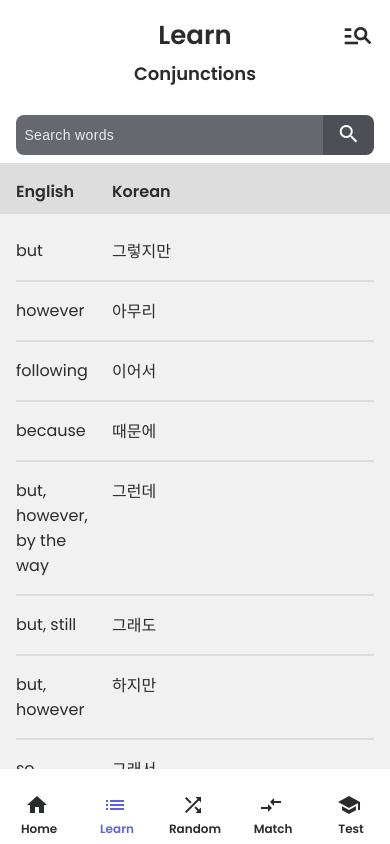
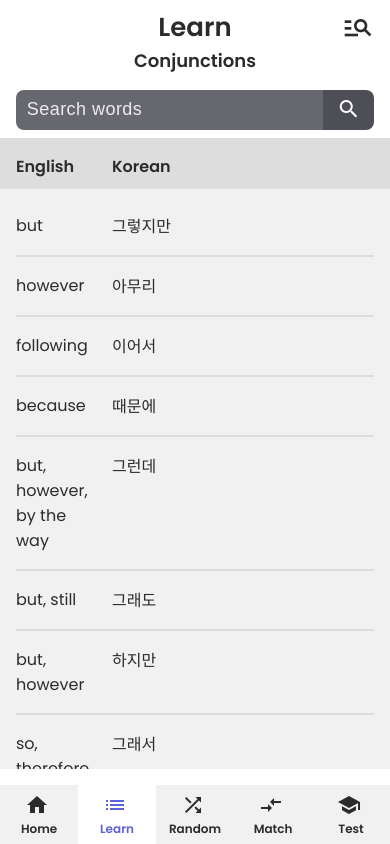
Before and after one commit to DanielHearn/korean-handbook, a Vue app: page /content/conjunctions/info in a window 390 px wide. Built offline with nearby package versions, Linux system fonts and the light colour scheme.

Commit message:
Fix mobile styling

```diff
--- a/src/components/App/App.scss
+++ b/src/components/App/App.scss
@@ -317,7 +317,7 @@ button {
   position: absolute;
   top: 0;
   right: 0;
-  padding: 16px;
+  padding: Calc($spacing / 2) $spacing;
   z-index: 999;
   font-size: 2rem;
   cursor: pointer;
@@ -370,6 +370,11 @@ button {
     justify-content: center;
     align-items: center;
     text-align: center;
+    padding : Calc($spacing / 2) $spacing;
+    padding-bottom: 0;
+    h2 {
+      margin: 0;
+    }
   }
   .main {
     flex-direction: column;
@@ -385,10 +390,6 @@ button {
       .link-description {
         font-size: $xs-size-mobile;
       }
-    }
-    .header-panel {
-      padding: $spacing;
-      padding-bottom: 0;
     }
     .page-content {
       padding: $spacing;
@@ -418,6 +419,7 @@ button {
     }
     .grid-search {
       background: none;
+      padding-top: 0;
     }
     .search-form {
       max-width: 100%;
@@ -438,6 +440,7 @@ button {
   .tabs {
     width: 100%;
     height: 4em;
+    background: $off-white;
     &-item {
       flex: 1;
       align-items: center;
@@ -470,7 +473,4 @@ button {
       height: 60px;
     }
   }
-  .button--primary, .button--secondary, input {
-    font-size: $xs-size-mobile;
-  }
 }
--- a/src/scss/variables.scss
+++ b/src/scss/variables.scss
@@ -21,7 +21,7 @@ $xl-size: 2.375rem;
 $l-size: 1.625rem;
 $m-size: 1.375rem;
 $s-size: 1.125rem;
-$xs-size: 1srem;
+$xs-size: 1rem;
 
 $xxl-size-mobile: 1.875rem;
 $xl-size-mobile: 1.625rem;
```
